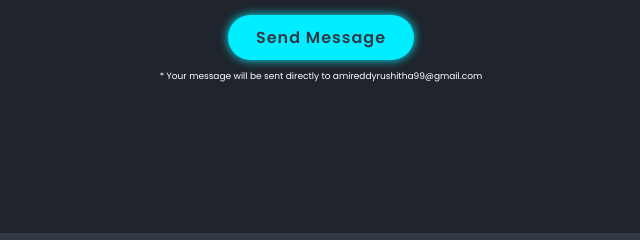
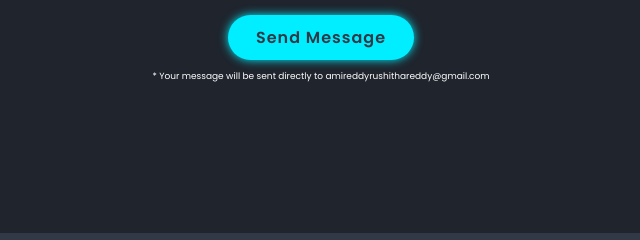
Before and after one commit to RushithaAR/rushitha-portfolio, a plain HTML site: page index.html in a window 1280 px wide. Shown: the part 5538-5778 px from the top of the page, 319-959 px from the left. Drawn offline with nearby package versions, Linux system fonts and the light colour scheme.

Commit message:
Add files via upload

```diff
--- a/index.html
+++ b/index.html
@@ -217,7 +217,7 @@
         </div>
         <textarea name="message" cols="30" rows="10" placeholder="Your Message" required></textarea>
         <input type="submit" value="Send Message" class="btn">
-        <p style="font-size: 0.9rem; color: var(--text-color); margin-top: 1rem;">* Your message will be sent directly to amireddyrushitha99@gmail.com</p>
+        <p style="font-size: 0.9rem; color: var(--text-color); margin-top: 1rem;">* Your message will be sent directly to amireddyrushithareddy@gmail.com</p>
     </form>
 </section>
 
```
